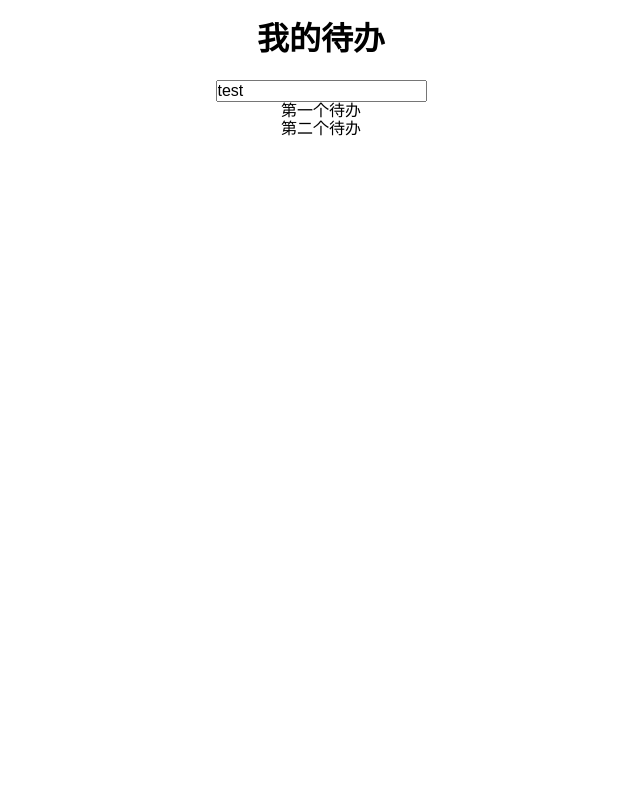
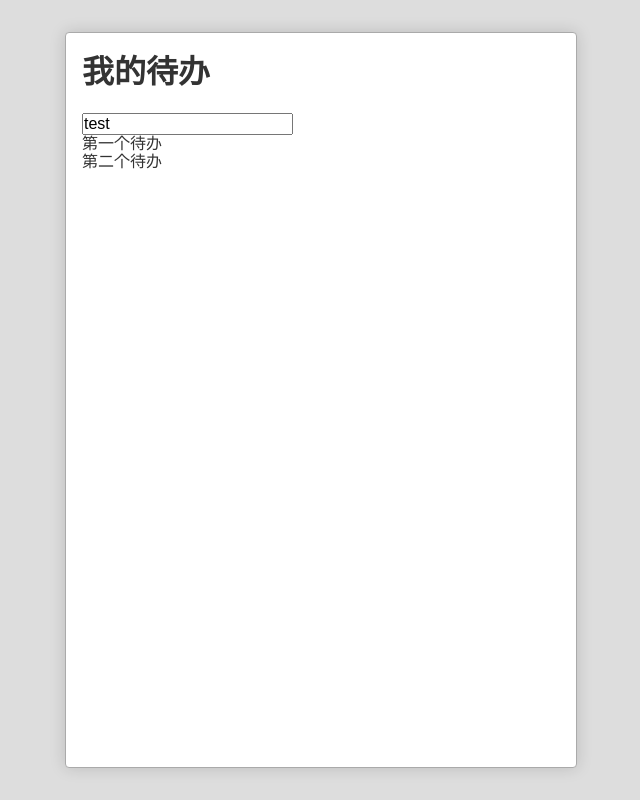
Before and after one commit to 977106024/todolist-react, a React (Create React App) app: page / in a window 1280 px wide. Shown: the whole page, without its empty margins (319-959 px from the left). Built offline with nearby package versions, Linux system fonts and the light colour scheme.

Commit message:
更新样式

```diff
--- a/src/App.css
+++ b/src/App.css
@@ -1,28 +1,16 @@
 .App {
-  text-align: center;
+  color:#333;
+  border:1px solid #aaa;
+  border-radius:4px;
+  background:white;
+  margin:2em;
+  padding:0 1em;
+  min-height:20em;
+  min-width:32em;
+  box-shadow:0 0 1em hsla(0,0%,0%,.15);
 }
 
 .App-logo {
   animation: App-logo-spin infinite 20s linear;
   height: 80px;
 }
-
-.App-header {
-  background-color: #222;
-  height: 150px;
-  padding: 20px;
-  color: white;
-}
-
-.App-title {
-  font-size: 1.5em;
-}
-
-.App-intro {
-  font-size: large;
-}
-
-@keyframes App-logo-spin {
-  from { transform: rotate(0deg); }
-  to { transform: rotate(360deg); }
-}
--- a/src/index.css
+++ b/src/index.css
@@ -1,5 +1,8 @@
 body {
-  margin: 0;
-  padding: 0;
-  font-family: sans-serif;
+  background: #ddd;
 }
+#root{
+  display: flex;
+  justify-content: center;
+  min-height: 100vh;
+}
```
